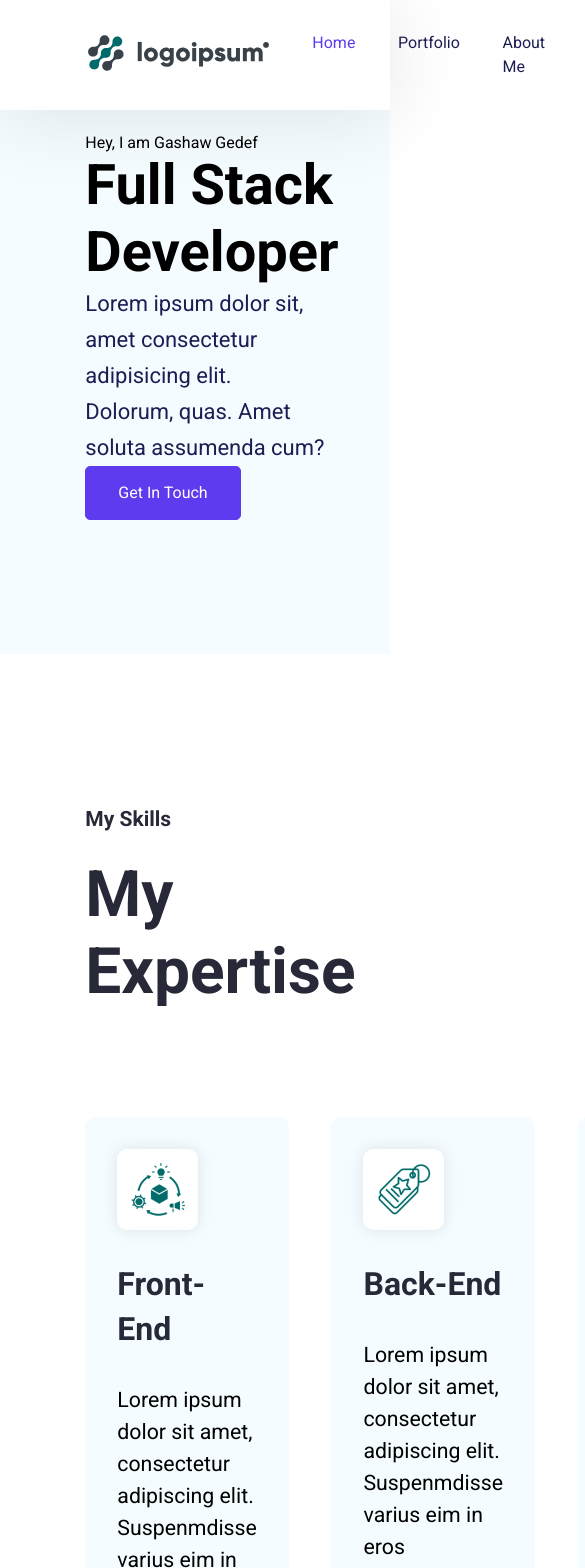
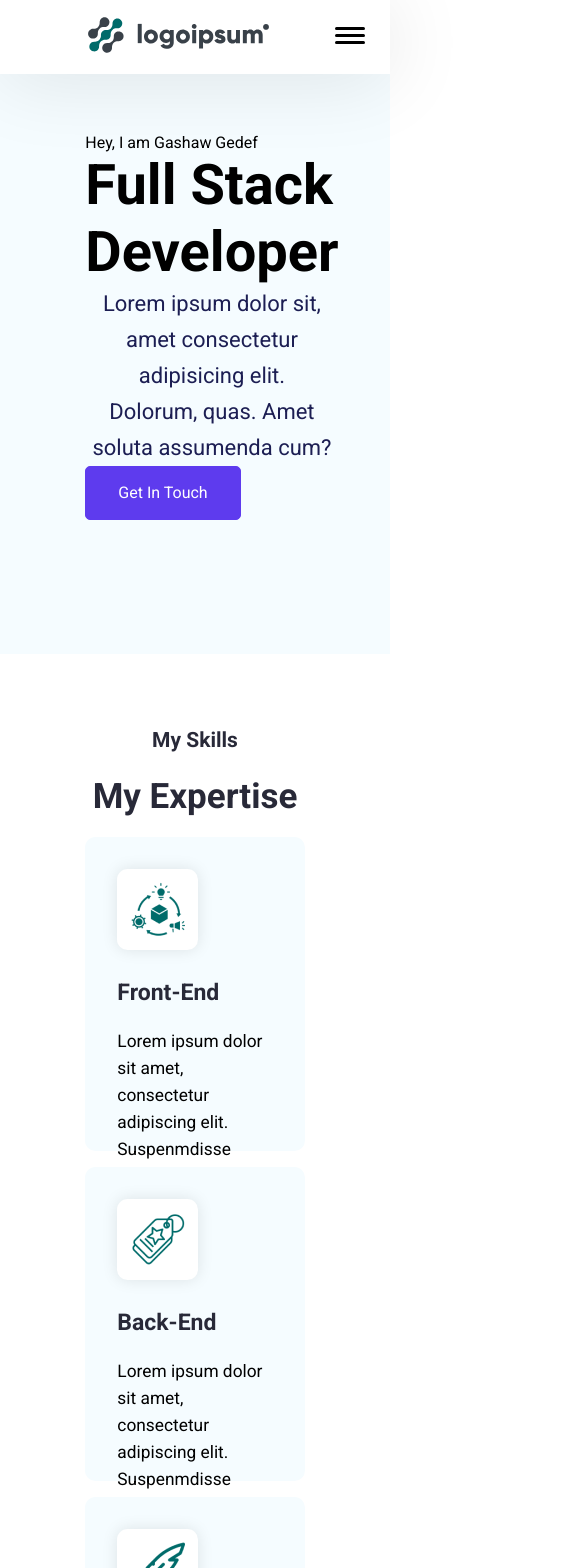
Before and after one commit to gashawgedef/gashaw-personal-portfolio, a React (Create React App) app: page / in a window 390 px wide. Shown: the top 1568 px of the page, 585 px wide, since content can reach past the window. Built offline with nearby package versions, Linux system fonts and the light colour scheme.

Commit message:
gashity front end

```diff
--- a/src/App.css
+++ b/src/App.css
@@ -590,3 +590,191 @@
   font-weight: 400;
   line-height: 28px;
 }
+
+
+/* Responsive Screens */
+@media only screen and (max-width: 1800px) {
+  .hero--section--title {
+    font-size: 68px;
+    line-height: 70px;
+  }
+  .skills--section--title {
+    font-size: 28px;
+    line-height: 40px;
+  }
+}
+
+@media only screen and (max-width: 1600px) {
+  .skills--section--heading {
+    font-size: 54px;
+    line-height: 70px;
+  }
+  .skills--section--container {
+    gap: 16px;
+  }
+  .skills--section--card {
+    gap: 28px;
+  }
+  .skills--section--card--content {
+    gap: 20px;
+  }
+  .skills--section--title {
+    font-size: 23px;
+    line-height: 30px;
+  }
+  .skills--section--description {
+    font-size: 17.333px;
+    line-height: 27px;
+  }
+}
+
+@media only screen and (max-width: 1200px) {
+  .btn-outline-primary {
+    display: none;
+  }
+  .hero--section {
+    display: flex;
+    flex-direction: column-reverse;
+    padding-bottom: 70px;
+  }
+  .hero--section--title,
+  .hero--section-description,
+  .footer--content {
+    text-align: center;
+  }
+  .skills--section--container,
+  .about--section,
+  .portfolio--section--container,
+  .portfolio--container-box,
+  .footer--link--container,
+  .footer--items > ul,
+  .footer--content--container {
+    display: flex;
+    flex-direction: column;
+  }
+  .skills--section,
+  .portfolio--container,
+  .hero--section--content,
+  .hero--section--content--box {
+    align-items: center;
+  }
+  .portfolio--container-box {
+    gap: 30px;
+  }
+  .skills--section,
+  .testimonial--section,
+  .contact--section,
+  .footer--container {
+    gap: 20px;
+    padding-top: 70px;
+    padding-bottom: 70px;
+  }
+  .about--section {
+    gap: 20px;
+    padding-top: 0;
+    padding-bottom: 0;
+  }
+  .testimonial--section--card {
+    padding: 25px;
+  }
+  .hero--section--title,
+  .skills--section--heading,
+  .sections--heading {
+    font-size: 35px;
+    line-height: 40px;
+  }
+  .hero--section--content--box {
+    gap: 10px;
+  }
+  .contact--form--container {
+    width: 100%;
+  }
+  .container {
+    display: flex;
+    flex-direction: column;
+    gap: 10px;
+  }
+  .footer--social--icon > ul,
+  .footer--items > ul {
+    padding: 0;
+    align-items: center;
+  }
+  .divider {
+    margin: 20px;
+  }
+}
+
+/* Hamburger menu  */
+
+.nav__hamburger {
+  display: none;
+  width: 1.875rem;
+  height: 1.313rem;
+  flex-direction: column;
+  justify-content: space-around;
+  position: absolute;
+  top: 25px;
+  right: 25px;
+}
+
+.nav__hamburger__line {
+  display: block;
+  height: 0.188rem;
+  width: 100%;
+  background-color: #000000;
+  border-radius: 0.625rem;
+  transition: all ease-in-out 0.2s;
+}
+
+@media screen and (max-width: 1200px) {
+  .nav__hamburger {
+    display: flex;
+    z-index: 200;
+  }
+  .navbar--items {
+    display: flex;
+  }
+  .navbar--items {
+    position: absolute;
+    display: flex;
+    align-items: center;
+    justify-content: center;
+    background-color: rgba(255, 255, 255);
+    top: -20rem;
+    left: 0;
+    width: 100%;
+    transition: all ease-in-out 0.4s;
+  }
+  .navbar--items ul {
+    flex-direction: column;
+    align-items: center;
+    width: 100%;
+    padding: 3rem 0 0.6rem;
+    z-index: -100;
+  }
+  .navbar--items ul li {
+    text-align: center;
+  }
+  .navbar--items ul li a {
+    padding: 0.5rem;
+  }
+  .navbar--items {
+    z-index: -1000;
+  }
+  .navbar--items.active {
+    top: 30px;
+  }
+  .nav__hamburger.active :nth-child(1) {
+    transform: rotate(45deg) translate(0.45rem, 0.1875rem);
+  }
+
+  .nav__hamburger.active :nth-child(2) {
+    opacity: 0;
+  }
+
+  .nav__hamburger.active :nth-child(3) {
+    transform: rotate(-45deg) translate(0.45rem, -0.1875rem);
+  }
+}
+
+/* Responsive Screens Ends*/
```
